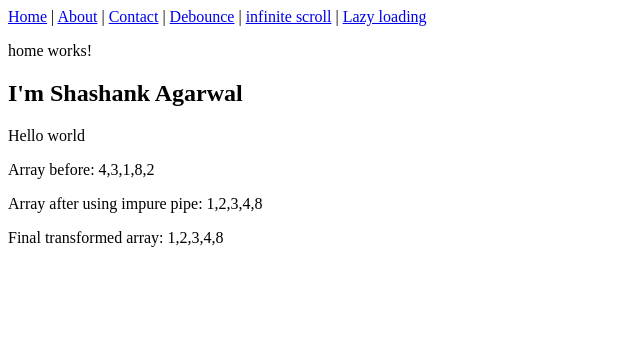
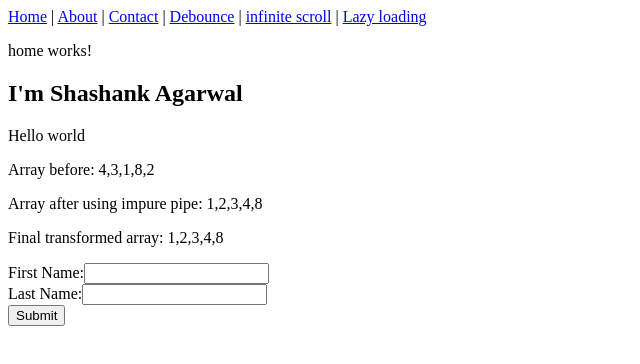
Before and after one commit to ershashank42/ng14-workspace, an Angular app: page /home in a window 1280 px wide. Shown: the top 364 px of the page, without its empty margins (0-640 px from the left). Built offline with nearby package versions, Linux system fonts and the light colour scheme.

Commit message:
Angular forms

```diff
--- a/src/app/app.module.ts
+++ b/src/app/app.module.ts
@@ -11,6 +11,7 @@ import { DebounceDirective } from './directives/debounce.directive';
 import { DebounceInputComponent } from './components/debounce-input/debounce-input.component';
 import { InfiniteScrollComponent } from './components/infinite-scroll/infinite-scroll.component';
 import { HttpClientModule } from '@angular/common/http';
+import { ReactiveFormsModule } from '@angular/forms';
 
 @NgModule({
   declarations: [
@@ -27,7 +28,8 @@ import { HttpClientModule } from '@angular/common/http';
   imports: [
     BrowserModule,
     AppRoutingModule,
-    HttpClientModule
+    HttpClientModule,
+    ReactiveFormsModule
   ],
   providers: [],
   bootstrap: [AppComponent]
--- a/src/app/components/home/home.component.html
+++ b/src/app/components/home/home.component.html
@@ -9,3 +9,23 @@
 <p> Array after using impure pipe: {{ array | sortArray }}</p>
 
 <p> Final transformed array: {{ array }}</p>
+
+<form [formGroup]="userForm" (ngSubmit)="onSubmit()">
+    <div>
+      <label>First Name:</label>
+      <input type="text" formControlName="firstName" />
+      <div *ngIf="userForm.get('firstName')?.touched && userForm.get('firstName')?.invalid">
+        <small style="color:red">First Name is required</small>
+      </div>
+    </div>
+
+    <div>
+      <label>Last Name:</label>
+      <input type="text" formControlName="lastName" />
+      <div *ngIf="userForm.get('lastName')?.touched && userForm.get('lastName')?.invalid">
+        <small style="color:red">Last Name is required</small>
+      </div>
+    </div>
+
+    <button type="submit">Submit</button>
+  </form>
--- a/src/app/components/home/home.component.ts
+++ b/src/app/components/home/home.component.ts
@@ -1,5 +1,6 @@
 import { Component, OnInit } from '@angular/core';
 import { DataService } from '../../services/data-service.service';
+import { FormBuilder, FormGroup, Validators } from '@angular/forms';
 
 @Component({
   selector: 'app-home',
@@ -10,11 +11,26 @@ export class HomeComponent implements OnInit {
   name: string = '';
   string: string = "hello world";
   array: Array<number> = [4,3,1,8,2];
+  userForm: FormGroup;
 
-  constructor(private dataService: DataService) {}
+  constructor(private dataService: DataService, private fb: FormBuilder) {
+    this.userForm = this.fb.group({
+      firstName: ['', Validators.required],
+      lastName: ['', Validators.required]
+    });
+  }
 
   ngOnInit(): void {
     this.name = this.dataService.getNameData("Shashank", "Agarwal");
   }
 
+
+  onSubmit() {
+    if (this.userForm.valid) {
+      console.log('Form Values:', this.userForm.value);
+    } else {
+      this.userForm.markAllAsTouched();
+    }
+  }
+
 }
```
